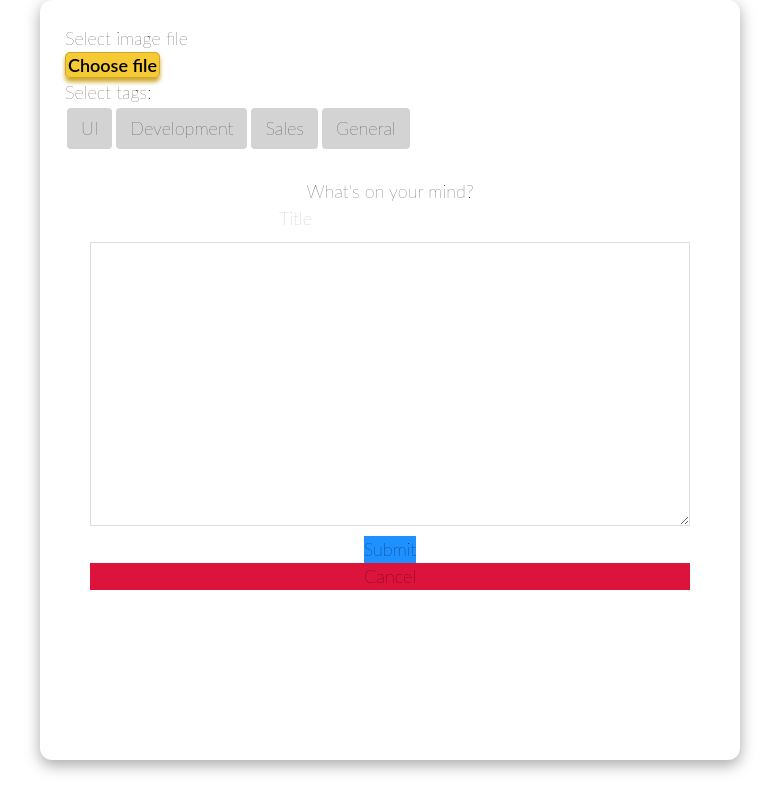
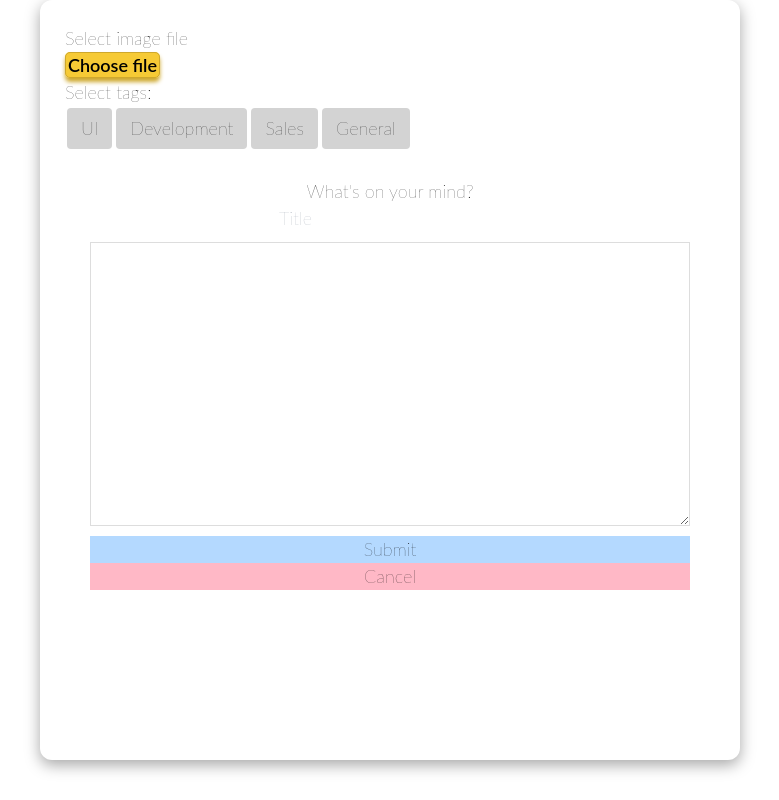
Before and after one commit to re-JECT-127/plusrepfront, a React (Create React App) app: page /#/postQuestion in a window 1280 px wide. Shown: the whole page, without its empty margins (250-1029 px from the left). Built offline with nearby package versions, Linux system fonts and the light colour scheme.

Commit message:
fixed merge

```diff
--- a/src/Modal.css
+++ b/src/Modal.css
@@ -69,11 +69,12 @@
   }
 
   #submitButton {
-    background-color: dodgerblue;
+    background-color: rgb(180, 217, 255);
+    width: 600px;
   }
 
   #cancelBtn {
-    background-color: crimson;
+    background-color: rgb(255, 184, 198);
   }
 
   label{
```
